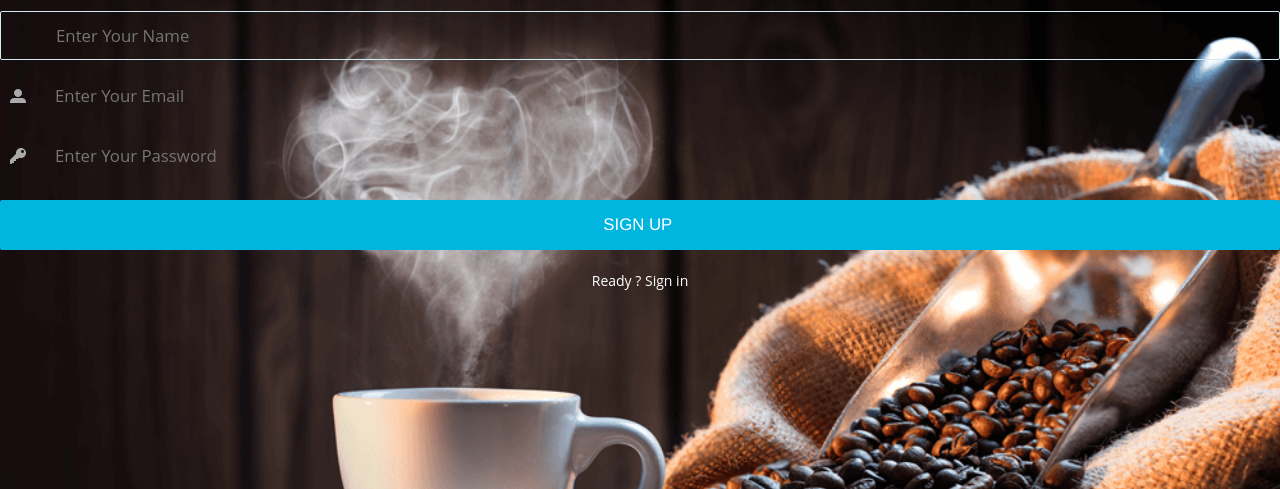
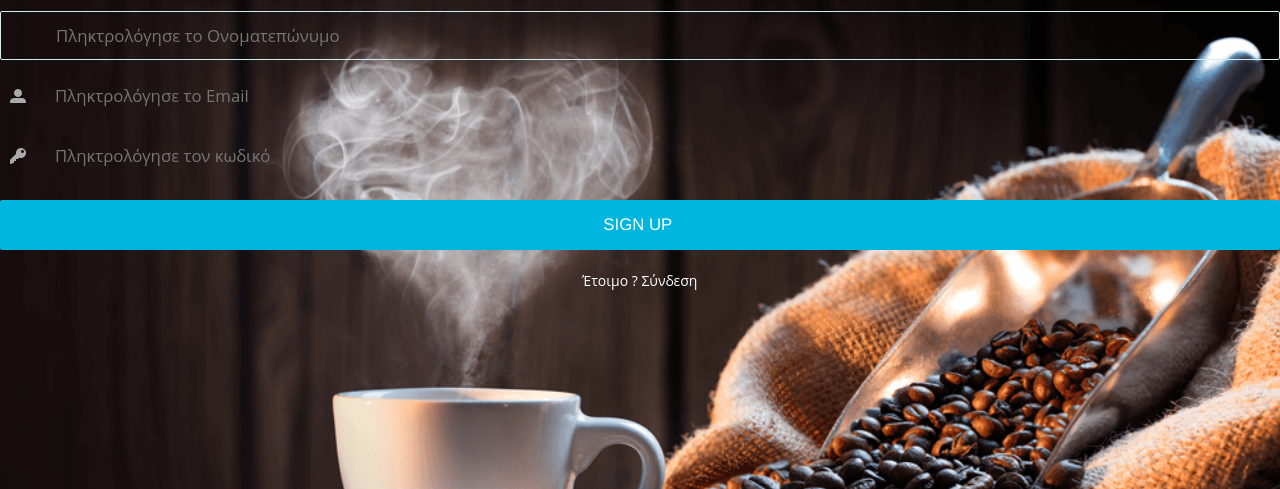
Before and after one commit to annie1397/Eshop1, a PHP site: page /register.php in a window 1280 px wide. Shown: the top 489 px of the page. Run offline with PHP 8.4, Linux system fonts and the light colour scheme.

Commit message:
English-->Greek

```diff
--- a/register.php
+++ b/register.php
@@ -40,18 +40,18 @@ if ($login == 1) {
 
     <form action="register.php" method="post">
         <div class="form-item">
-            <input type="name" name="u_name" required="required" placeholder="Enter Your Name" autofocus
+            <input type="name" name="u_name" required="required" placeholder="Πληκτρολόγησε το Ονοματεπώνυμο" autofocus
                    required></input>
         </div>
 
         <div class="form-item">
-            <input type="email" name="u_email" required="required" placeholder="Enter Your Email" autofocus
+            <input type="email" name="u_email" required="required" placeholder="Πληκτρολόγησε το Email" autofocus
                    required></input>
 
         </div>
 
         <div class="form-item">
-            <input type="password" name="u_pass" required="required" placeholder="Enter Your Password" required></input>
+            <input type="password" name="u_pass" required="required" placeholder="Πληκτρολόγησε τον κωδικό" required></input>
         </div>
 
         <div class="button-panel">
@@ -61,7 +61,7 @@ if ($login == 1) {
 
     </form>
     <div class="reminder">
-        <p>Ready ? <a href="login.php">Sign in </a></p>
+        <p>Έτοιμο ? <a href="login.php">Σύνδεση </a></p>
 
     </div>
 
```
Also changed, not shown: login.php (+9 -9 lines), profile.php (+5 -6 lines).
